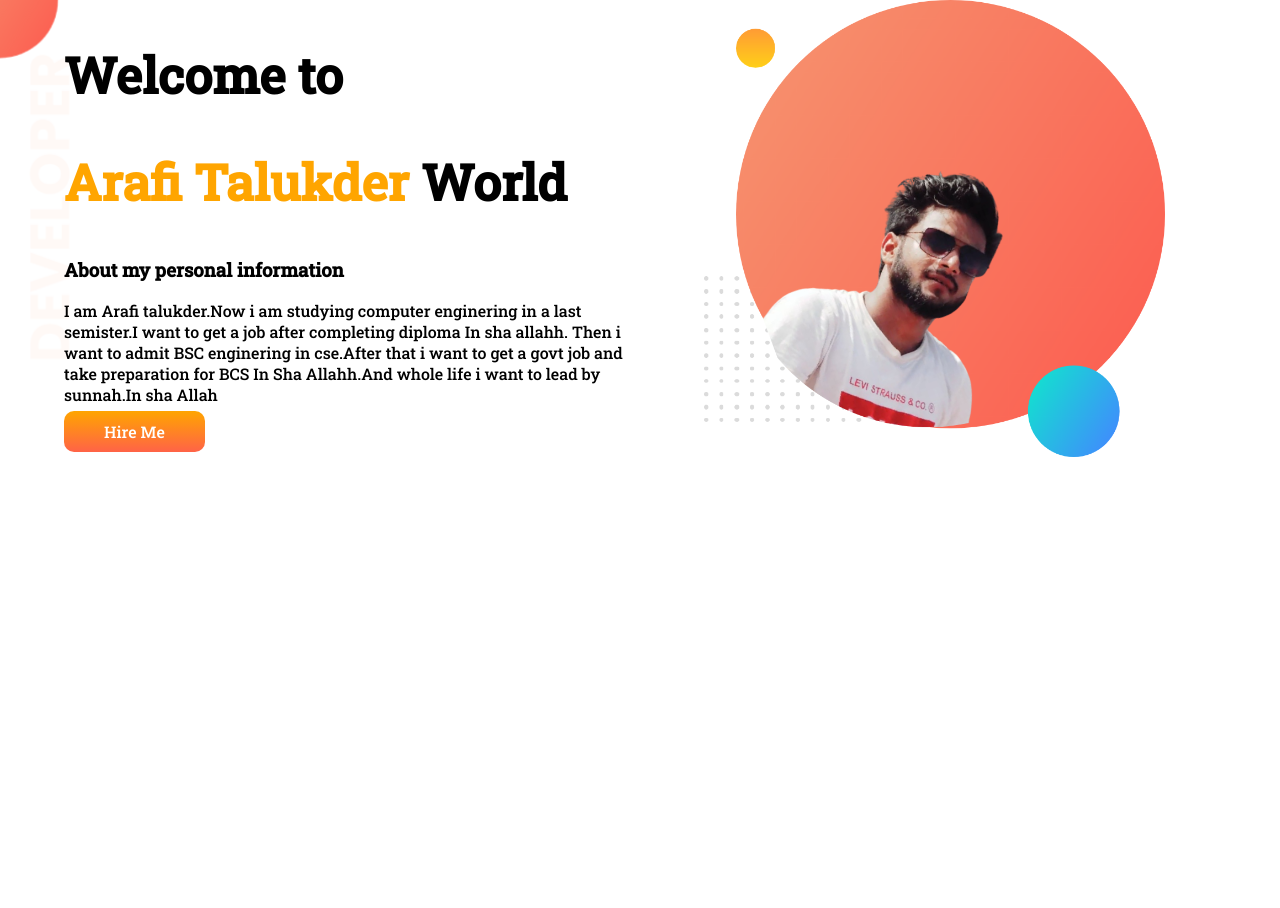
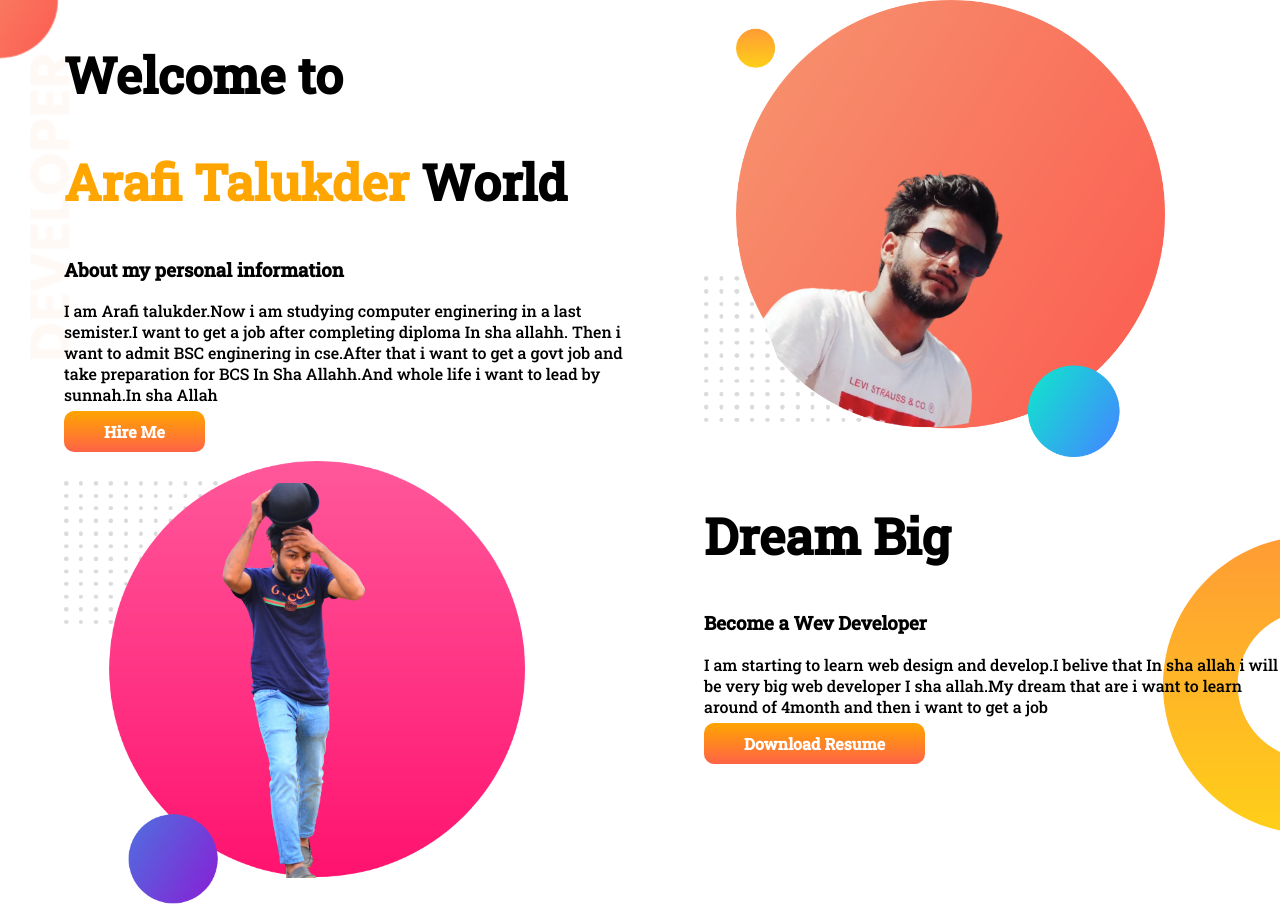
Before and after one commit to arafitalukder/portfolio, a plain HTML site: page index.html in a window 1280 px wide. Before the commit the page ends 800 px from the top, so only its background shows below. Drawn offline with Linux system fonts and the light colour scheme.

Commit message:
dream added

```diff
--- a/index.html
+++ b/index.html
@@ -30,6 +30,20 @@
             <img src="images/arafi.bg.png" alt="">
         </div>
     </section>
+    <section class="Dream-big">
+        <div class="half-width">
+            <img src="images/arafi.png" alt="">
+        </div>
+        <div class="half-width">
+            <h1>Dream Big</h1>
+            <h3>Become a Wev Developer</h3>
+            <p>I am starting to learn web design and develop.I belive that In sha allah i will be
+                very big web developer I sha allah.My dream that are i want to learn around
+                of 4month and then i want to get a job</p>
+                <a class="button" target="blank" href="">Download Resume</a>
+        </div>
+
+    </section>
 
 </body>
 
--- a/style.css
+++ b/style.css
@@ -23,6 +23,7 @@ section{
     background-image: linear-gradient(orange,tomato);
     padding: 10px 40px;
     border-radius: 10px;
+    font-weight: 700;
     color: white;
 
 }
@@ -30,3 +31,8 @@ section{
     background-image: url(images/top-banner.png);
     background-repeat: no-repeat;
 }
+.Dream-big{
+    background-image: url(images/dream-bg.png);
+    background-repeat: no-repeat;
+    background-position: right;
+}
```
Also changed, not shown: images/arafi.png (added), showOff/87062544_1072238313154544_8245300124041871360_n.jpg (added).
